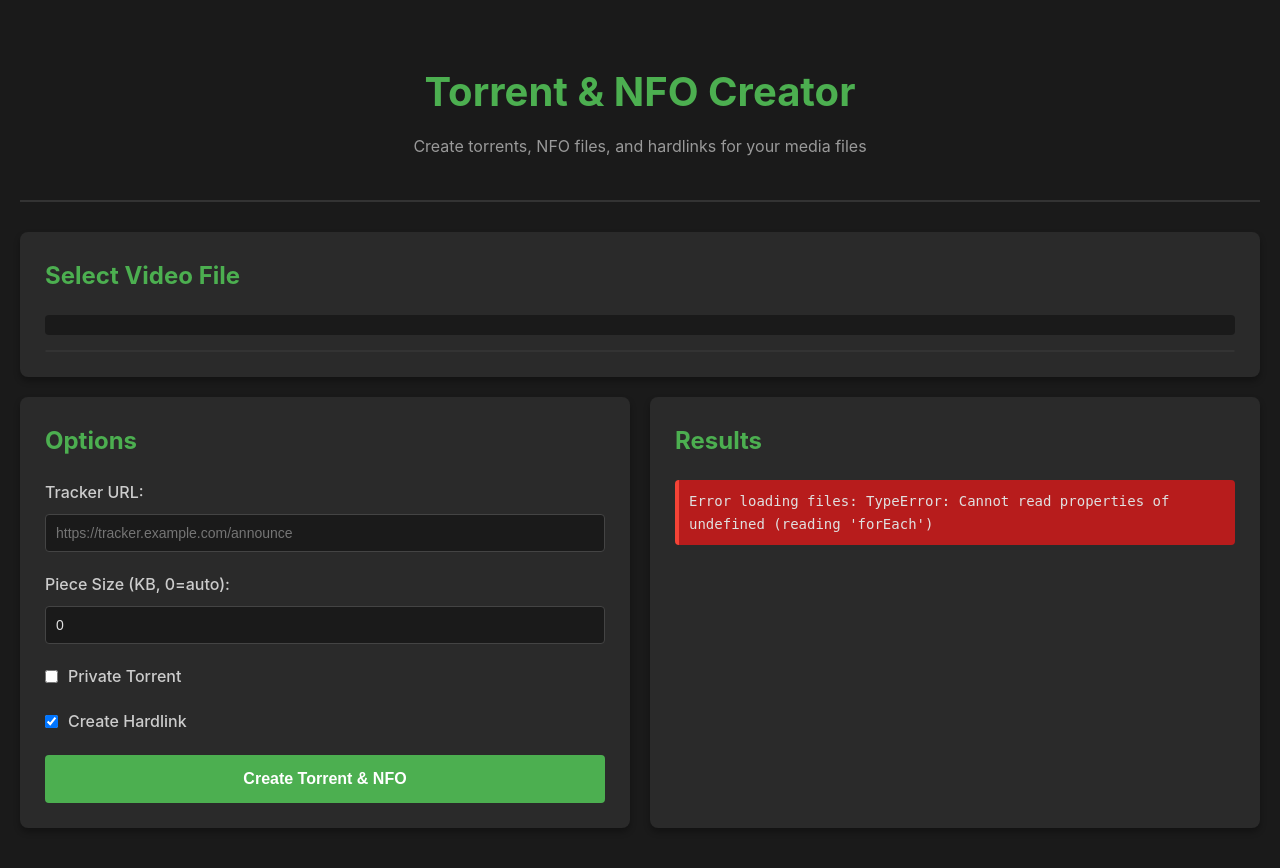
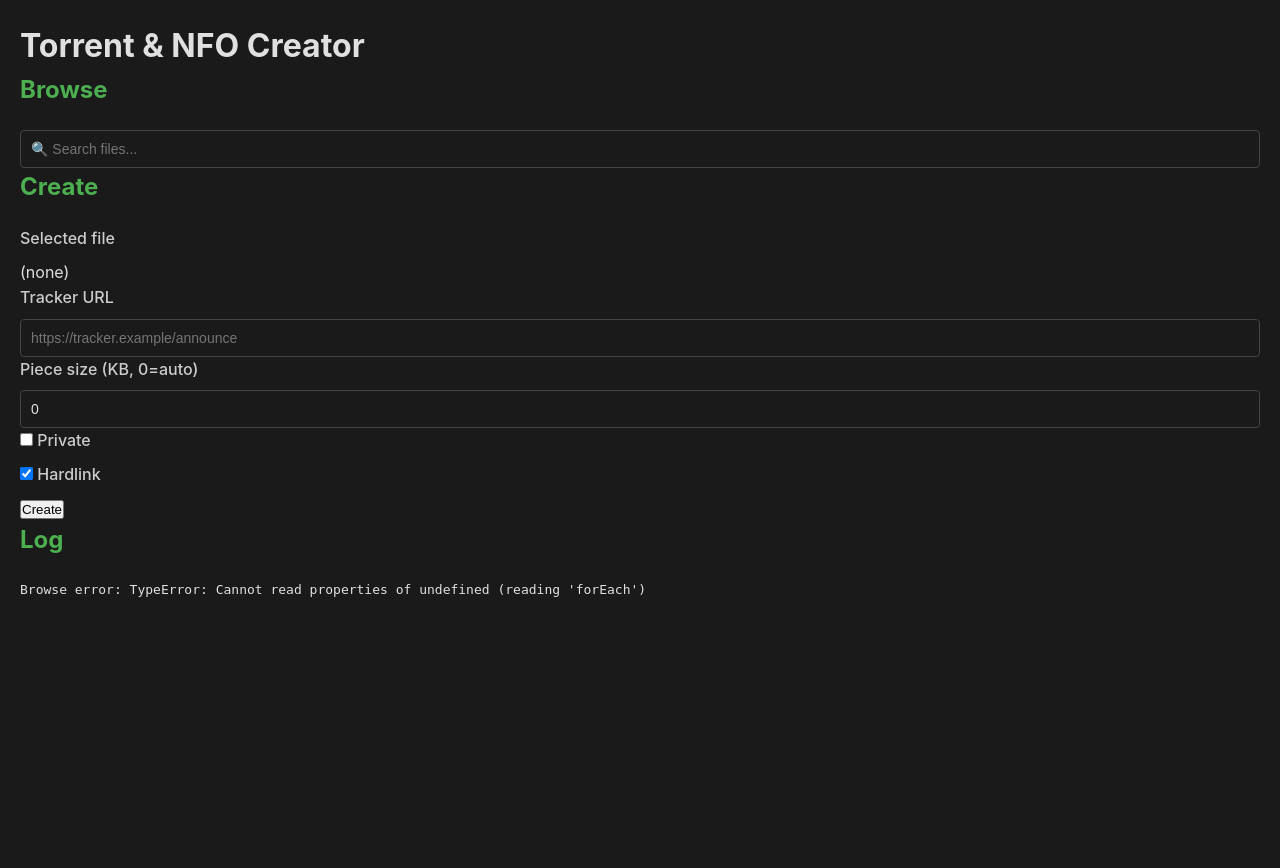
Before and after one commit to malambert35/torrent-nfo-creator, a Flask app: page / in a window 1280 px wide. After the commit the page ends 597 px from the top, so only its background shows below. Run offline with Flask 3, Linux system fonts and the light colour scheme; parts of the project's set-up code (start-up, migrations or seed data) failed here and were passed over.

Commit message:
Update index.html

```diff
--- a/templates/index.html
+++ b/templates/index.html
@@ -1,177 +1,179 @@
 <!DOCTYPE html>
 <html lang="en">
 <head>
-    <meta charset="UTF-8">
-    <meta name="viewport" content="width=device-width, initial-scale=1.0">
+  <meta charset="UTF-8" />
+  <meta name="viewport" content="width=device-width, initial-scale=1.0" />
   <title>Torrent & NFO Creator</title>
   <link rel="stylesheet" href="{{ url_for('static', filename='style.css') }}">
 </head>
 <body>
   <div class="container">
-        <header>
     <h1>Torrent & NFO Creator</h1>
-            <p>Create torrents, NFO files, and hardlinks for your media files</p>
-        </header>
 
-        <div class="main-content">
-            <section class="file-browser">
-                <h2>Select Video File</h2>
-                <div id="current-path" class="path-display"></div>
-                <div id="file-list" class="file-list"></div>
-            </section>
+    <div class="grid">
+      <div class="panel">
+        <h2>Browse</h2>
+        <div id="path" class="path"></div>
 
-            <section class="options-panel">
-                <h2>Options</h2>
-                <form id="create-form">
-                    <input type="hidden" id="selected-file" name="video_path">
-
-                    <div class="form-group">
-                        <label for="tracker-url">Tracker URL:</label>
-                        <input type="text" id="tracker-url" name="tracker_url"
-                               value="{{ config.TRACKER_URL }}"
-                               placeholder="https://tracker.example.com/announce">
+        <!-- NEW SEARCH BAR -->
+        <div class="search-container">
+          <input type="text" id="search" placeholder="🔍 Search files..." />
+          <button id="clear-search" style="display:none;">✕</button>
         </div>
 
-                    <div class="form-group">
-                        <label for="piece-size">Piece Size (KB, 0=auto):</label>
-                        <input type="number" id="piece-size" name="piece_size"
-                               value="{{ config.PIECE_SIZE }}" min="0">
+        <div id="list" class="list"></div>
       </div>
 
-                    <div class="form-group checkbox">
-                        <input type="checkbox" id="private" name="private"
-                               {% if config.PRIVATE_TORRENT %}checked{% endif %}>
-                        <label for="private">Private Torrent</label>
+      <div class="panel">
+        <h2>Create</h2>
+        <div class="row">
+          <label>Selected file</label>
+          <div id="selected" class="mono">(none)</div>
         </div>
+        <div class="row">
+          <label>Tracker URL</label>
+          <input id="tracker" type="text" placeholder="https://tracker.example/announce" value="{{ config.TRACKER_URL }}" />
+        </div>
+        <div class="row">
+          <label>Piece size (KB, 0=auto)</label>
+          <input id="piece" type="number" min="0" value="{{ config.PIECE_SIZE }}" />
+        </div>
+        <div class="row inline">
+          <label><input id="private" type="checkbox" {% if config.PRIVATE_TORRENT %}checked{% endif %}/> Private</label>
+          <label><input id="hardlink" type="checkbox" {% if config.AUTO_HARDLINK %}checked{% endif %}/> Hardlink</label>
+        </div>
+        <button id="go">Create</button>
 
-                    <div class="form-group checkbox">
-                        <input type="checkbox" id="create-hardlink" name="create_hardlink"
-                               {% if config.AUTO_HARDLINK %}checked{% endif %}>
-                        <label for="create-hardlink">Create Hardlink</label>
+        <h2>Log</h2>
+        <pre id="log" class="log"></pre>
       </div>
-
-                    <button type="submit" class="btn-primary">Create Torrent & NFO</button>
-                </form>
-            </section>
-
-            <section class="results-panel">
-                <h2>Results</h2>
-                <div id="results" class="results"></div>
-            </section>
     </div>
   </div>
 
 <script>
 let currentPath = '{{ config.MEDIA_PATH }}';
 let selectedFile = null;
+let allItems = []; // Store all items for filtering
 
-        // Load file browser
-        function loadFiles(path) {
-            fetch(`/browse?path=${encodeURIComponent(path)}`)
-                .then(response => response.json())
-                .then(data => {
-                    currentPath = data.current_path;
-                    document.getElementById('current-path').textContent = currentPath;
+function log(msg){
+  const el = document.getElementById('log');
+  el.textContent += msg + "\n";
+  el.scrollTop = el.scrollHeight;
+}
 
-                    const fileList = document.getElementById('file-list');
-                    fileList.innerHTML = '';
+function filterItems(query) {
+  const list = document.getElementById('list');
+  const items = list.querySelectorAll('.item');
+  let visibleCount = 0;
+
+  items.forEach(item => {
+    const text = item.textContent.toLowerCase();
+    const matches = text.includes(query.toLowerCase());
+    item.style.display = matches ? 'block' : 'none';
+    if (matches) visibleCount++;
+  });
+
+  // Show clear button if there's a search query
+  document.getElementById('clear-search').style.display = query ? 'inline-block' : 'none';
+}
+
+function render(data){
+  document.getElementById('path').textContent = data.current_path;
+  const list = document.getElementById('list');
+  list.innerHTML = '';
+  allItems = data.items;
 
   if (data.parent_path) {
-                        const parentItem = document.createElement('div');
-                        parentItem.className = 'file-item directory';
-                        parentItem.innerHTML = '📁 ..';
-                        parentItem.onclick = () => loadFiles(data.parent_path);
-                        fileList.appendChild(parentItem);
+    const up = document.createElement('div');
+    up.className = 'item dir parent-dir';
+    up.textContent = '📁 ..';
+    up.onclick = () => {
+      document.getElementById('search').value = '';
+      load(data.parent_path);
+    };
+    list.appendChild(up);
   }
 
-                    data.items.forEach(item => {
-                        const itemDiv = document.createElement('div');
-                        itemDiv.className = `file-item ${item.type}`;
+  data.items.forEach(it => {
+    const d = document.createElement('div');
+    d.className = 'item ' + (it.type === 'directory' ? 'dir' : 'file');
 
-                        if (item.type === 'directory') {
-                            itemDiv.innerHTML = `📁 ${item.name}`;
-                            itemDiv.onclick = () => loadFiles(item.path);
+    if (it.type === 'directory') {
+      d.textContent = '📁 ' + it.name;
+      d.onclick = () => {
+        document.getElementById('search').value = '';
+        load(it.path);
+      };
     } else {
-                            const size = (item.size / (1024 * 1024 * 1024)).toFixed(2);
-                            itemDiv.innerHTML = `🎬 ${item.name} <span class="size">(${size} GB)</span>`;
-                            itemDiv.onclick = () => selectFile(item.path, item.name);
+      const size = (it.size / (1024 * 1024 * 1024)).toFixed(2);
+      d.innerHTML = `🎬 ${it.name} <span class="size">(${size} GB)</span>`;
+      d.onclick = () => {
+        selectedFile = it.path;
+        document.getElementById('selected').textContent = it.path;
+        document.querySelectorAll('.item.file').forEach(x => x.classList.remove('sel'));
+        d.classList.add('sel');
+      };
     }
 
-                        fileList.appendChild(itemDiv);
+    list.appendChild(d);
   });
-                })
-                .catch(error => {
-                    console.error('Error loading files:', error);
-                    showResult('Error loading files: ' + error, false);
-                });
+
+  // Apply search filter if there's a query
+  const searchQuery = document.getElementById('search').value;
+  if (searchQuery) {
+    filterItems(searchQuery);
+  }
 }
 
-        function selectFile(path, name) {
-            selectedFile = path;
-            document.getElementById('selected-file').value = path;
-
-            document.querySelectorAll('.file-item.file').forEach(el => {
-                el.classList.remove('selected');
-            });
-            event.target.classList.add('selected');
-
-            showResult(`Selected: ${name}`, true);
+function load(path){
+  fetch('/browse?path=' + encodeURIComponent(path))
+    .then(r => r.json())
+    .then(d => { currentPath = d.current_path; render(d); })
+    .catch(e => log('Browse error: ' + e));
 }
 
-        function showResult(message, success) {
-            const results = document.getElementById('results');
-            const resultDiv = document.createElement('div');
-            resultDiv.className = success ? 'result-success' : 'result-error';
-            resultDiv.textContent = message;
-            results.appendChild(resultDiv);
-            results.scrollTop = results.scrollHeight;
+// Search functionality
+document.getElementById('search').addEventListener('input', (e) => {
+  filterItems(e.target.value);
+});
+
+document.getElementById('search').addEventListener('keydown', (e) => {
+  if (e.key === 'Escape') {
+    e.target.value = '';
+    filterItems('');
   }
+});
 
-        document.getElementById('create-form').addEventListener('submit', function(e) {
-            e.preventDefault();
+document.getElementById('clear-search').addEventListener('click', () => {
+  document.getElementById('search').value = '';
+  filterItems('');
+  document.getElementById('search').focus();
+});
 
-            if (!selectedFile) {
-                showResult('Please select a video file first', false);
-                return;
-            }
-
-            const formData = {
+// Create torrent functionality
+document.getElementById('go').onclick = () => {
+  if (!selectedFile) return log('Select a video file first.');
+  const payload = {
     video_path: selectedFile,
-                tracker_url: document.getElementById('tracker-url').value,
-                piece_size: parseInt(document.getElementById('piece-size').value),
+    tracker_url: document.getElementById('tracker').value,
+    piece_size: parseInt(document.getElementById('piece').value || '0'),
     private: document.getElementById('private').checked,
-                create_hardlink: document.getElementById('create-hardlink').checked
+    create_hardlink: document.getElementById('hardlink').checked
+  };
+  log('Creating...');
+  fetch('/create', {method:'POST', headers:{'Content-Type':'application/json'}, body: JSON.stringify(payload)})
+    .then(r => r.json().then(j => ({ok:r.ok, j})))
+    .then(({ok, j}) => {
+      if (!ok) { log('Error: ' + (j.error || JSON.stringify(j))); return; }
+      log('NFO: ' + (j.results.nfo.path || 'failed'));
+      log('TORRENT: ' + (j.results.torrent.path || 'failed'));
+      if (j.results.hardlink) log('HARDLINK: ' + (j.results.hardlink.target || 'failed'));
+      log('Done.');
+    })
+    .catch(e => log('Create error: ' + e));
 };
 
-            showResult('Processing...', true);
-
-            fetch('/create', {
-                method: 'POST',
-                headers: {
-                    'Content-Type': 'application/json'
-                },
-                body: JSON.stringify(formData)
-            })
-            .then(response => response.json())
-            .then(data => {
-                if (data.success) {
-                    showResult('✓ NFO: ' + data.results.nfo.path, true);
-                    showResult('✓ Torrent: ' + data.results.torrent.path, true);
-                    if (data.results.hardlink) {
-                        showResult('✓ Hardlink: ' + data.results.hardlink.target, true);
-                    }
-                } else {
-                    showResult('Error: ' + data.error, false);
-                }
-            })
-            .catch(error => {
-                console.error('Error:', error);
-                showResult('Error creating files: ' + error, false);
-            });
-        });
-
-        // Load files on page load
-        loadFiles(currentPath);
+load(currentPath);
 </script>
 </body>
 </html>
```
Lines whose indentation alone changed are shown as unchanged.
